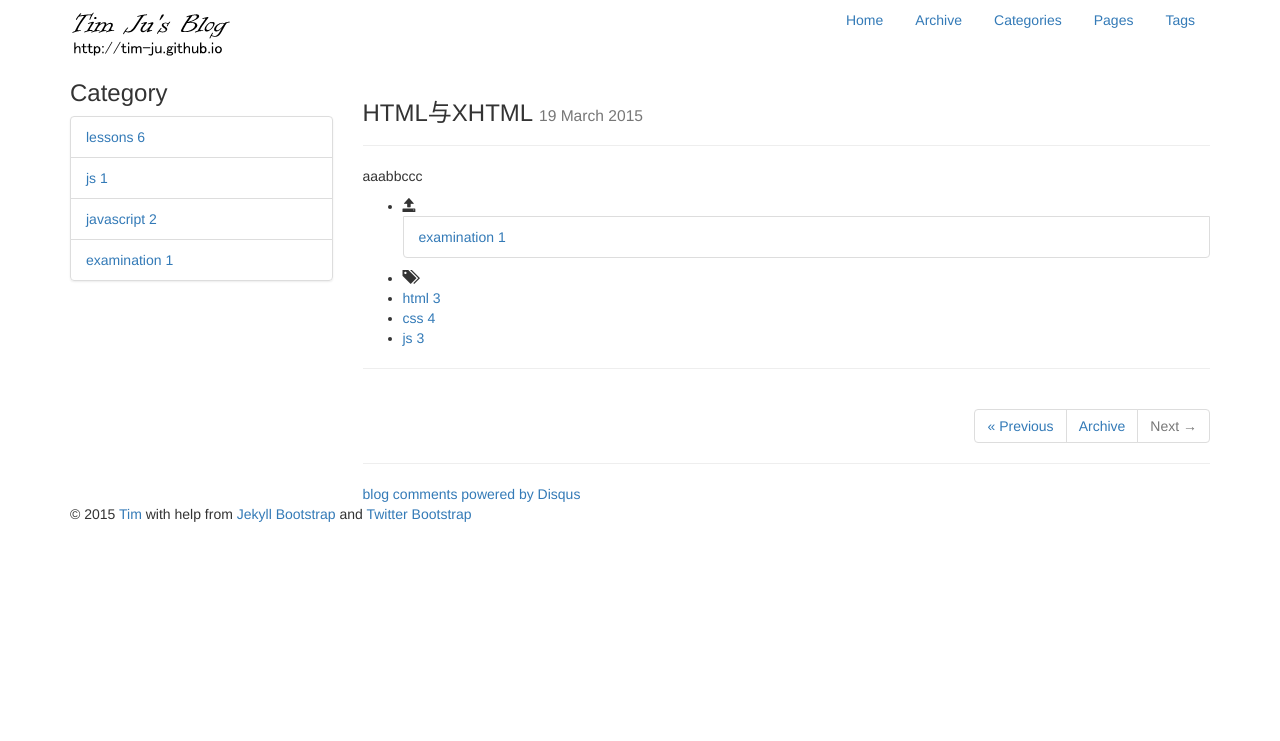
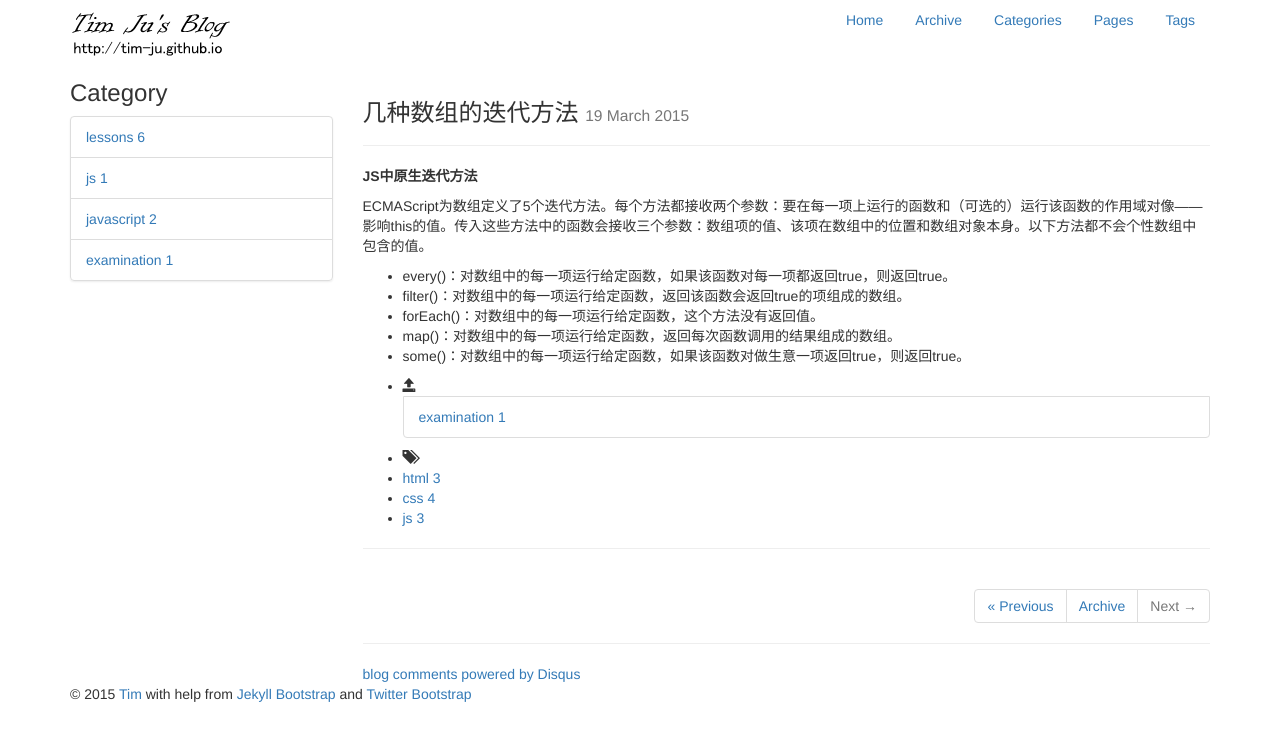
Before and after one commit to Tim-Ju/tim-ju.github.io, a Jekyll site: the page built from _posts/2015-03-19-1.md, in a window 1280 px wide. Shown: the top 741 px of the page. Built offline with Jekyll 4.4.1, drawn with Linux system fonts in a browser that asks for light colours; nearby versions of some CDN libraries; library files that are not in the unit come from our copies; comment, search, counter and statistics services are not loaded.

Commit message:
2015-03-19-1.md update

```diff
--- a/_posts/2015-03-19-1.md
+++ b/_posts/2015-03-19-1.md
@@ -2,10 +2,18 @@
 layout: post
 category : examination
 tagline: ""
-title: "HTML与XHTML"
+title: "几种数组的迭代方法"
 tags : [html, css, js]
 ---
 {% include JB/setup %}
 
 
-aaabbccc
+**JS中原生迭代方法**
+
+ECMAScript为数组定义了5个迭代方法。每个方法都接收两个参数：要在每一项上运行的函数和（可选的）运行该函数的作用域对像——影响this的值。传入这些方法中的函数会接收三个参数：数组项的值、该项在数组中的位置和数组对象本身。以下方法都不会个性数组中包含的值。
+
+- every()：对数组中的每一项运行给定函数，如果该函数对每一项都返回true，则返回true。
+- filter()：对数组中的每一项运行给定函数，返回该函数会返回true的项组成的数组。
+- forEach()：对数组中的每一项运行给定函数，这个方法没有返回值。
+- map()：对数组中的每一项运行给定函数，返回每次函数调用的结果组成的数组。
+- some()：对数组中的每一项运行给定函数，如果该函数对做生意一项返回true，则返回true。
```
